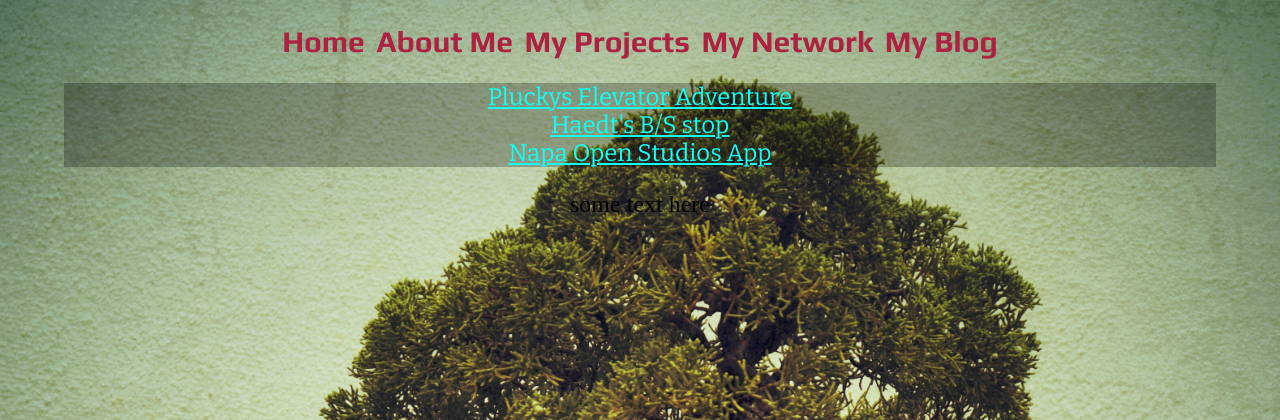
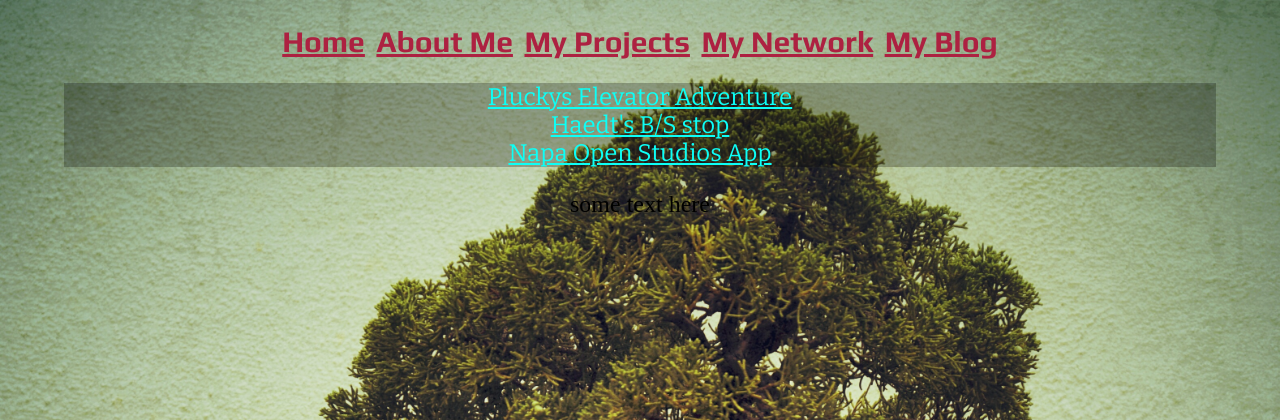
Before and after one commit to lee-egist/lee-egist.github.io, a PHP site: page /projects/ in a window 1280 px wide. Shown: the top 420 px of the page. Run offline with PHP 8.4, Linux system fonts and the light colour scheme.

Commit message:
Update style

```diff
--- a/stylesheets/default.css
+++ b/stylesheets/default.css
@@ -204,7 +204,7 @@ a{
 
   nav a:link {
     color: #AD2141;
-    text-decoration: none;
+    /*text-decoration: none;*/
   }
 
   nav a:hover, nav a:active{
```
